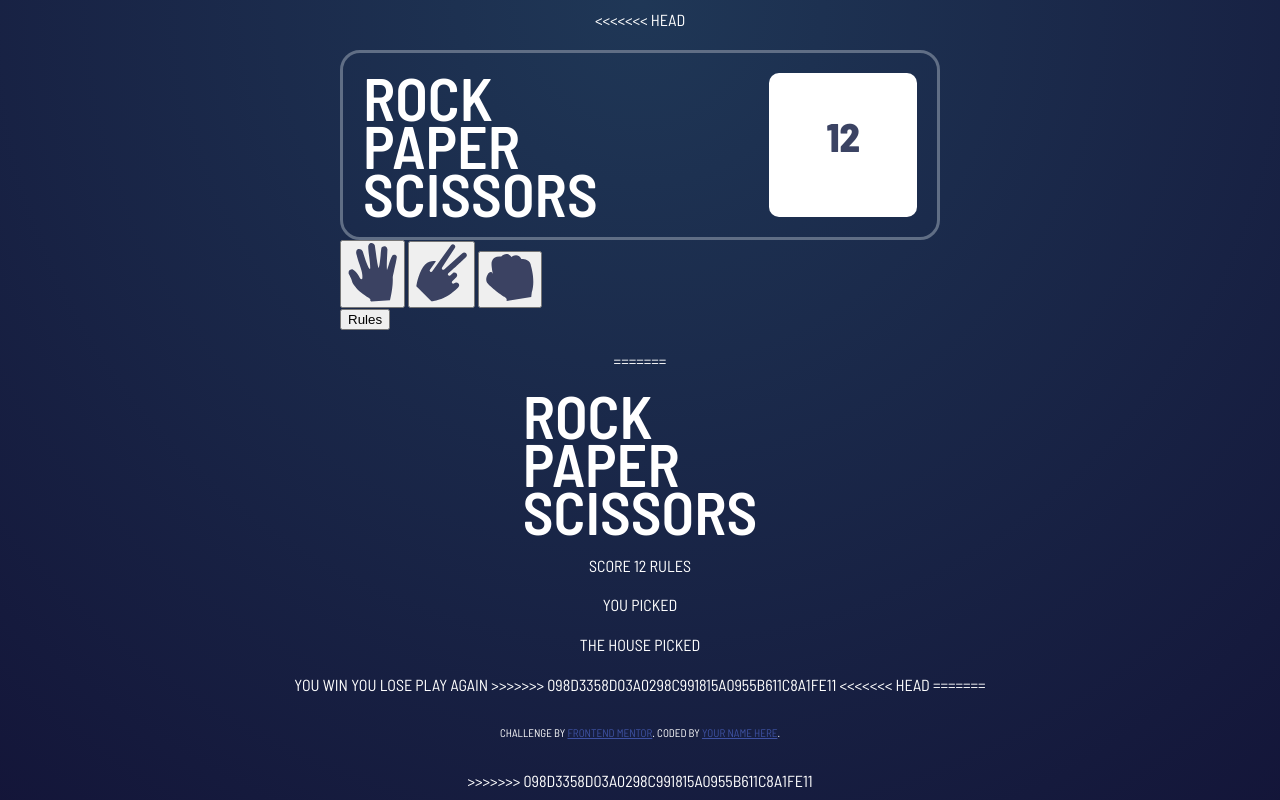
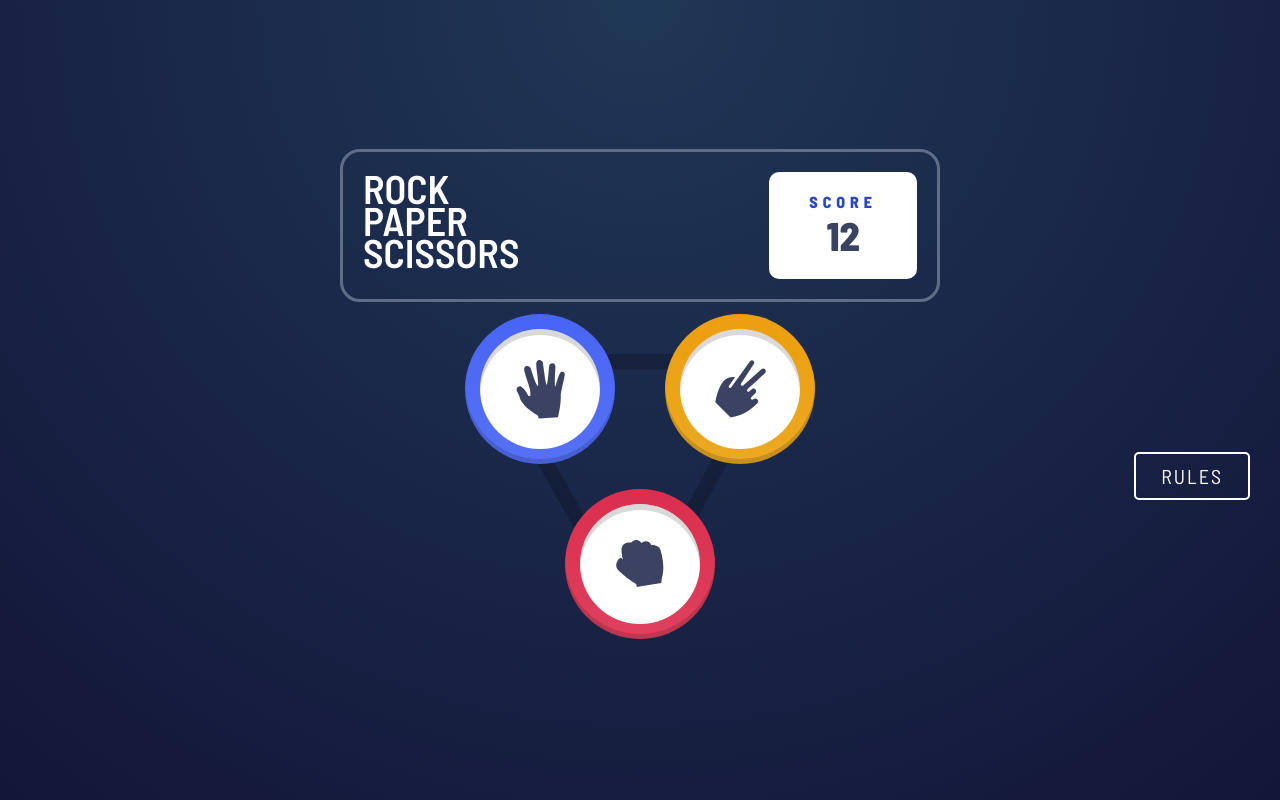
Before and after one commit to alinaktbui/rock-paper-scissor-game, a plain HTML site: page index.html in a window 1280 px wide. Drawn offline with Linux system fonts and the light colour scheme.

Commit message:
Complete desktop step 1

```diff
--- a/index.html
+++ b/index.html
@@ -3,7 +3,6 @@
 <head>
   <meta charset="UTF-8">
   <meta name="viewport" content="width=device-width, initial-scale=1.0"> <!-- displays site properly based on user's device -->
-<<<<<<< HEAD
   <link rel="stylesheet" href="static/style.css">
   <link rel="icon" type="image/png" sizes="32x32" href="./images/favicon-32x32.png">
   <link rel="preconnect" href="https://fonts.gstatic.com">
@@ -26,56 +25,28 @@
       </div>
     </header>
     <main>
-      <button class="btn-circle"><img src="./images/icon-paper.svg" alt="paper icon"></button>
-      <button class="btn-circle"><img src="./images/icon-scissors.svg" alt="scissor icon"></button>
-      <button  class="btn-circle"><img src="./images/icon-rock.svg" alt="rock icon"></button>
+      <button class="btn-circle btn-paper">
+        <span class="wrapper">
+          <img src="./images/icon-paper.svg" alt="paper icon">
+        </span>
+      </button>
+      <button class="btn-circle btn-scissor">
+        <span class="wrapper">
+          <img src="./images/icon-scissors.svg" alt="scissor icon">
+      </span>
+      </button>
+      <button  class="btn-circle btn-rock">
+        <span class="wrapper">
+          <img src="./images/icon-rock.svg" alt="rock icon">
+        </span>
+      </button>
     </main>
     <button class="btn-rules">Rules</button>
   </div>
 </body>
-=======
-  <link rel="stylesheet" href="static/stylesheet.css">
-  <link rel="icon" type="image/png" sizes="32x32" href="./images/favicon-32x32.png">
-  <link rel="preconnect" href="https://fonts.gstatic.com">
-  <link href="https://fonts.googleapis.com/css2?family=Barlow+Semi+Condensed:wght@400;600;800;900&display=swap" rel="stylesheet">
-  <title>Frontend Mentor | Rock, Paper, Scissors</title>
-  <div>
-      <h1>Rock
-      </br>Paper
-      </br>Scissors
-    </h1>
-  </div>
-
-  Score
-  12
-
-  Rules
-  <div>You Picked</div>
-
-  <div>The House Picked</div>
-
-  You Win
-  You Lose
-
-  Play Again
-
->>>>>>> 098d3358d03a0298c991815a0955b611c8a1fe11
   <!-- Feel free to remove these styles or customise in your own stylesheet 👍 -->
   <style>
     .attribution { font-size: 11px; text-align: center; }
     .attribution a { color: hsl(228, 45%, 44%); }
   </style>
-<<<<<<< HEAD
-=======
-</head>
-<body>
-
-
-
-  <div class="attribution">
-    <p>Challenge by <a href="https://www.frontendmentor.io?ref=challenge" target="_blank">Frontend Mentor</a>.
-    Coded by <a href="#">Your Name Here</a>.</p>
-  </div>
-</body>
->>>>>>> 098d3358d03a0298c991815a0955b611c8a1fe11
 </html>
--- a/static/style.css
+++ b/static/style.css
@@ -62,8 +62,89 @@ body {
     margin: 0;
   }
 
+  main {
+    display: flex;
+    flex-wrap: wrap;
+    justify-content: center;
+    align-items: center;
+    height: 350px;
+    width: 400px;
+    margin: 0 auto;
+    position: relative;
+  }
+
+  main::before {
+    background-image: url('/images/bg-triangle.svg');
+    background-repeat: no-repeat;
+    background-size: contain;
+    content: '';
+    width: 80%;
+    height: 80%;
+    top: 15%;
+    left: 10%;
+    position: absolute;
+    z-index: -1;
+  }
+
   body, h1, h2, h3, h5, h6 {
     font-family: 'Barlow Semi Condensed', sans-serif;
     color: white;
     text-transform: uppercase;
   }
+
+  .btn-circle {
+    border: none;
+    border-radius: 50%;
+    box-shadow: inset 0 -5px rgb(0, 0, 0, 0.15);
+    height: 150px;
+    margin: 0 25px;
+    width: 150px;
+  }
+
+  .btn-circle .wrapper {
+    background-color: #fff;
+    border-radius: 50%;
+    box-shadow: inset 0 6px rgb(0, 0, 0, 0.15);
+    display: inline-flex;
+    align-items: center;
+    justify-content: center;
+    width: 120px;
+    height: 120px;
+
+  }
+  .btn-paper {
+    background: linear-gradient(
+      to bottom,
+      hsl(230, 89%, 62%),
+      hsl(230, 89%, 65%));
+  }
+
+  .btn-scissor {
+    background: linear-gradient(
+      to bottom,
+      hsl(39, 89%, 49%),
+      hsl(40, 84%, 53%));
+  }
+
+  .btn-rock {
+    background: linear-gradient(
+      to bottom,
+      hsl(349, 71%, 52%),
+      hsl(349, 70%, 56%));
+  }
+
+  .btn-rules {
+    border: 2px solid #fff;
+    border-radius: 5px;
+    background-color: transparent;
+    color: #fff;
+    font-family: inherit;
+    font-size: 20px;
+    letter-spacing: 2px;
+    padding: 10px 25px;
+    position: fixed;
+    /* MOVE THIS, DON'T FORGET */
+    bottom: 300px;
+    right: 30px;
+    text-transform: uppercase;
+  }
```
